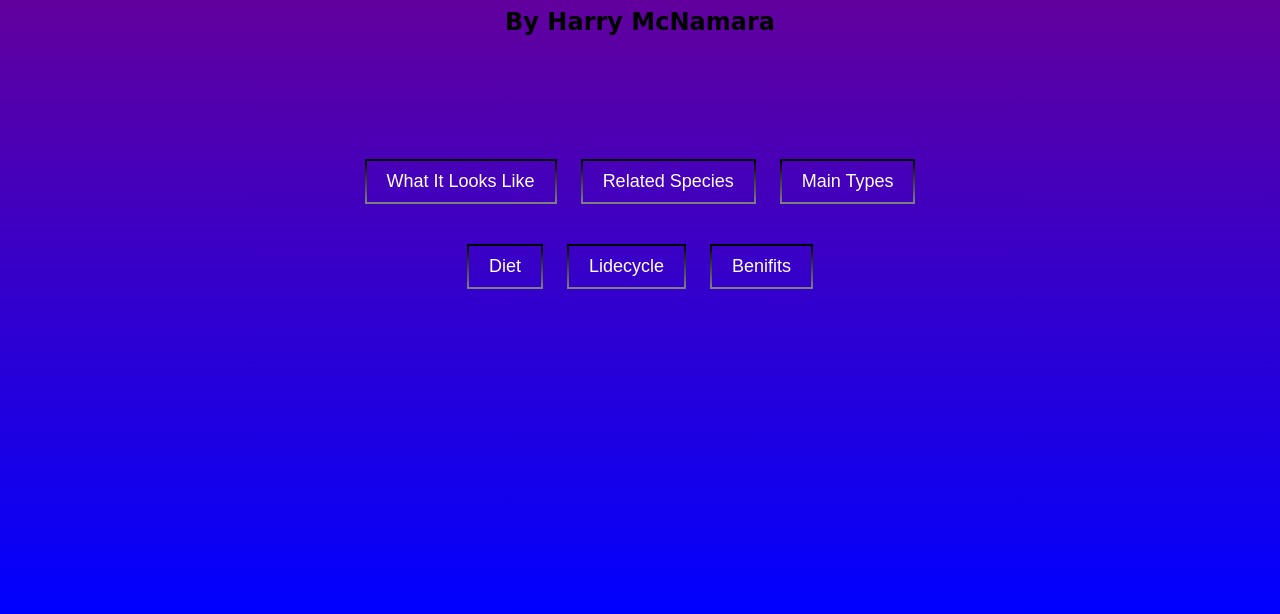
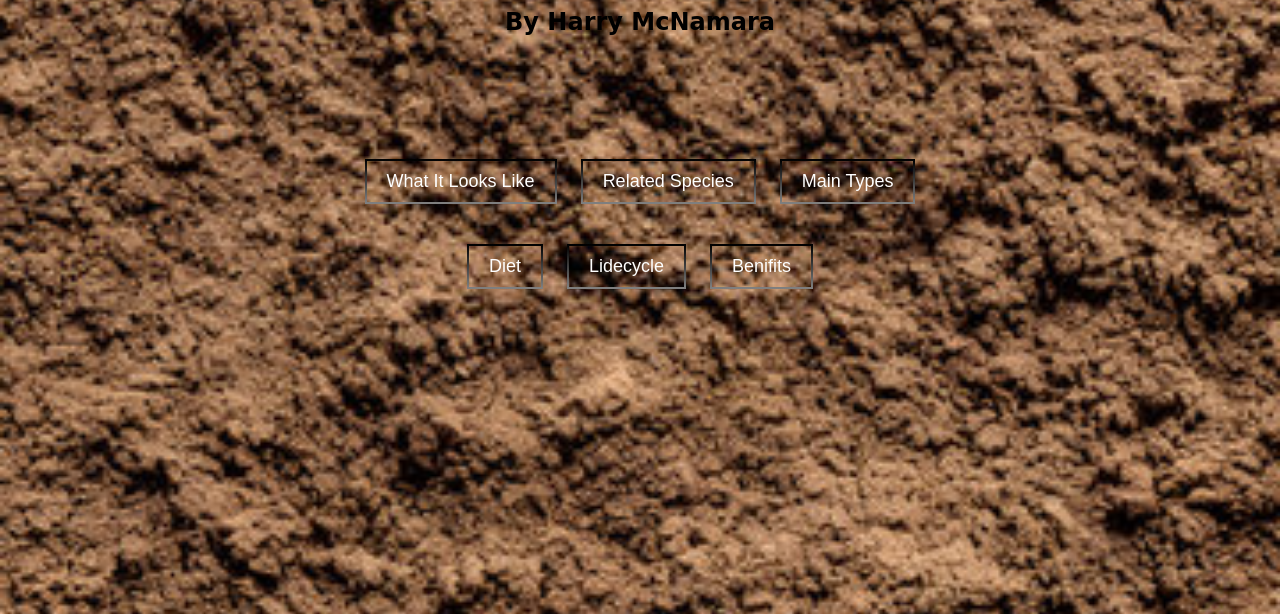
Before and after one commit to ItsHazzard/Beetles, a plain HTML site: page index.html in a window 1280 px wide. Shown: the part 186-800 px from the top of the page. Drawn offline with Linux system fonts and the light colour scheme.

Commit message:
Update index.html

```diff
--- a/index.html
+++ b/index.html
@@ -10,12 +10,12 @@
       }
 
       body {
-        /* Replace these colors with the ones you want for your gradient */
-        background: linear-gradient(purple,blue);
-
-        /* Prevent the background from repeating */
-        background-repeat: no-repeat;
-      }
+      /* Set the background image and its properties */
+          background-image: url('https://itshazzard.github.io/Beetles/Photos/Background.jpg');
+          background-size: cover; /* Adjust the background size to cover the entire viewport */
+          background-repeat: no-repeat;
+          background-position: center center;
+        }
     </style>
 
     <style>
@@ -156,7 +156,7 @@
   <div class="popup-container" id="Page3popup">
     <div class="popup-content">
       <span class="close-btn-popup" onclick="closePopup('Page3popup')">&#10006;</span>
-      <h1>What Are The Main Species</h1>
+      <h1>What Are The Main Species/h1>
       <p>This is the content of the third popup.</p>
     </div>
   </div>
```
